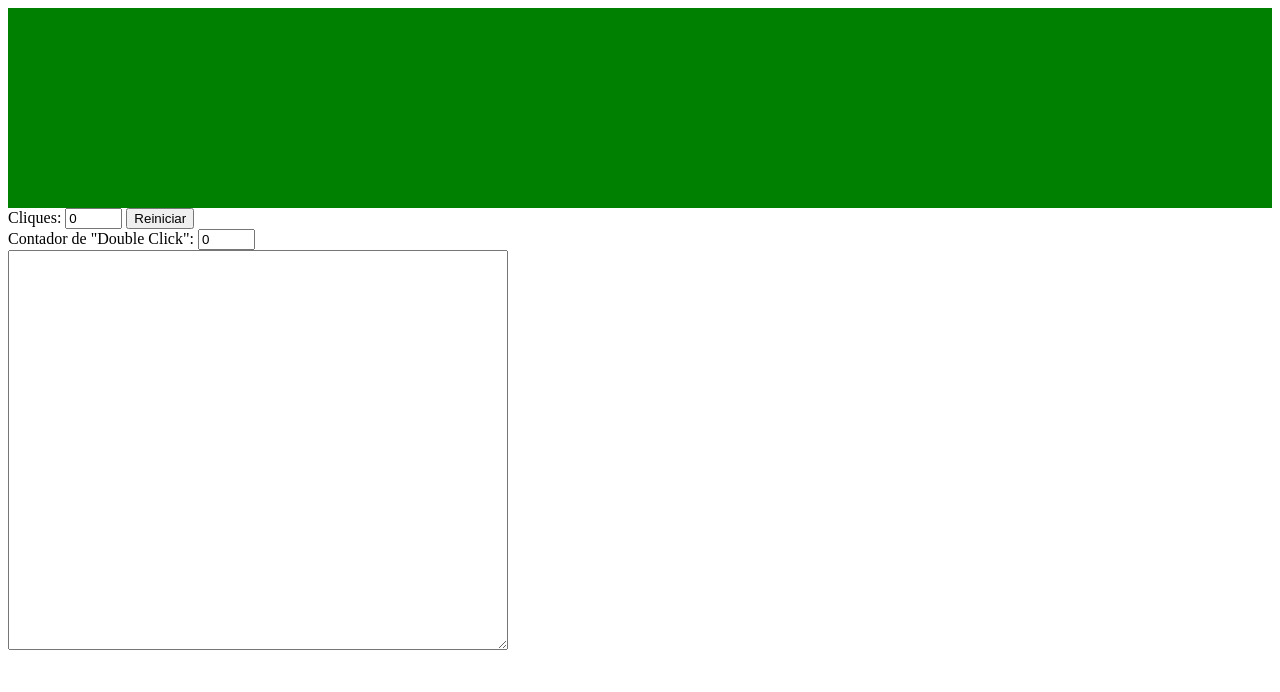
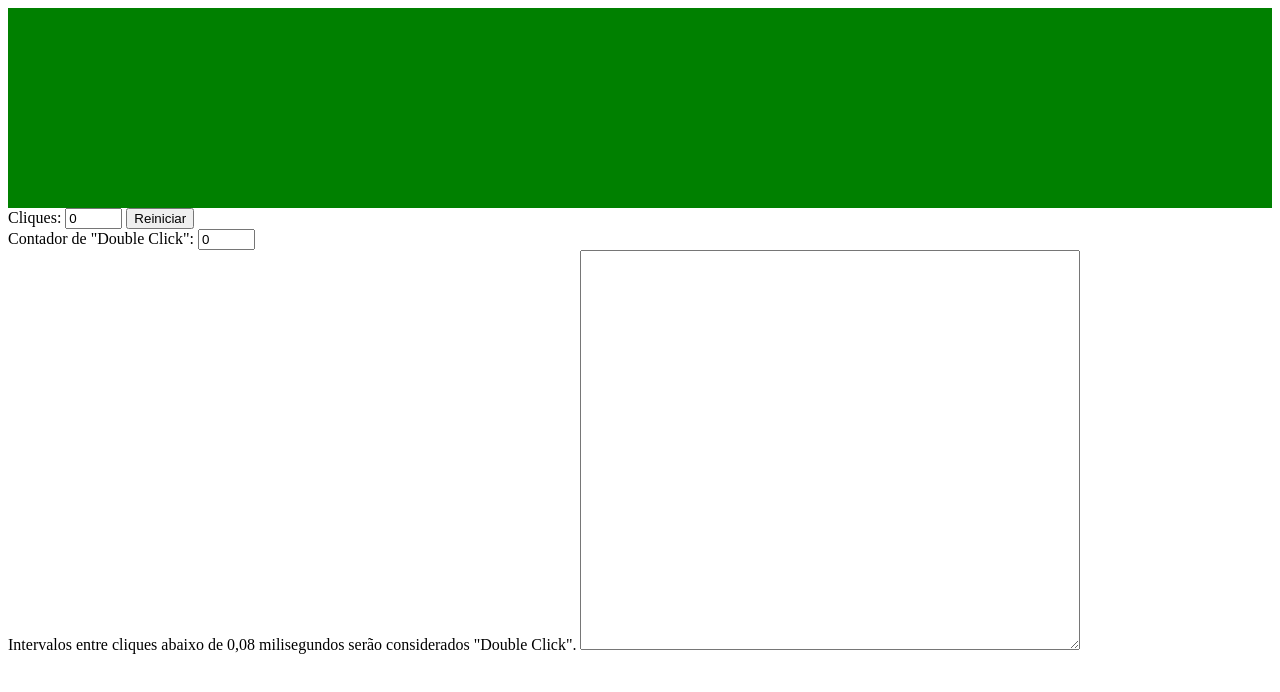
Before and after one commit to mmalbr/DoubleClickMouse, a plain HTML site: page index.html in a window 1280 px wide. Drawn offline with Linux system fonts and the light colour scheme.

Commit message:
Update index.html

```diff
--- a/index.html
+++ b/index.html
@@ -22,6 +22,7 @@
 	<div id="click" class="click"></div>
 	Cliques:  <input id="count" type="text" value="0" size="4"> <button id="reset">Reiniciar</button><br />
 	Contador de "Double Click":  <input id="dcCount" type="text" value="0" size="4"> <br />
+	Intervalos entre cliques abaixo de 0,08 milisegundos serão considerados "Double Click".
 	<textarea id="textarea"></textarea>
 	<script>
 		var click = document.getElementById('click');
```
